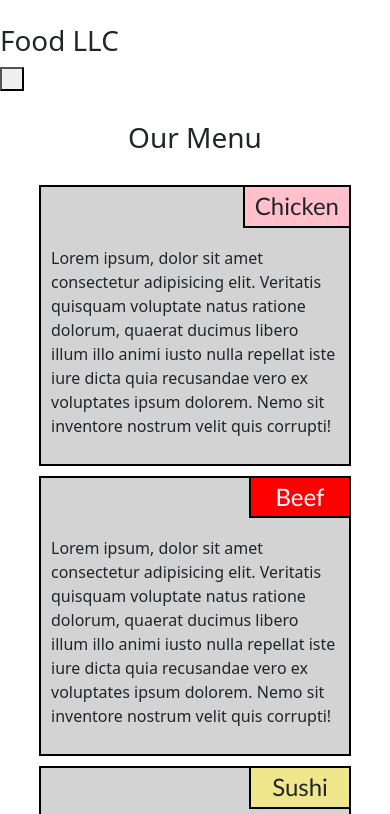
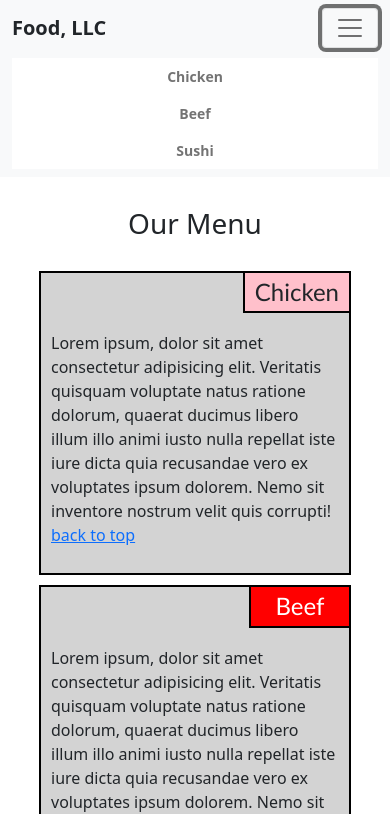
Before and after one commit to Khayy01/Module3, a plain HTML site: page index.html in a window 390 px wide. Both pictures are taken after a click on the button "Toggle navigation". Shown: the top 814 px of the page. Drawn offline with nearby package versions, Linux system fonts and the light colour scheme.

Commit message:
Module3 asssignment

```diff
--- a/index.html
+++ b/index.html
@@ -1,39 +1,112 @@
 <!DOCTYPE html>
 <html lang="en">
 	<head>
-	<meta charset="UTF-8">
-	<meta http-equiv="X-UA-Compatible" content="IE=edge">
-	<meta name="viewport" content="width=device-width, initial-scale=1.0">
-	 <link rel="stylesheet" href="https://cdn.jsdelivr.net/npm/bootstrap@5.0.2/dist/css/bootstrap.min.css" />
-    <link rel="stylesheet" href="https://cdn.jsdelivr.net/npm/bootstrap-icons@1.5.0/font/bootstrap-icons.css" />
+		<meta charset="UTF-8" />
+		<meta http-equiv="X-UA-Compatible" content="IE=edge" />
+		<meta name="viewport" content="width=device-width, initial-scale=1.0" />
+		<link
+			href="https://cdn.jsdelivr.net/npm/bootstrap@5.0.2/dist/css/bootstrap.min.css"
+			rel="stylesheet"
+			integrity="sha384-EVSTQN3/azprG1Anm3QDgpJLIm9Nao0Yz1ztcQTwFspd3yD65VohhpuuCOmLASjC"
+			crossorigin="anonymous"
+		/>
+		<link
+			rel="stylesheet"
+			href="https://cdn.jsdelivr.net/npm/bootstrap-icons@1.5.0/font/bootstrap-icons.css"
+		/>
 		<link rel="stylesheet" href="./styles.css" />
 		<title>Document</title>
 	</head>
 	<body>
+		<nav class="navbar navbar-expand-lg navbar-light bg-light" id="top">
+			<div class="container-fluid">
+				<a class="navbar-brand text-dark fw-bold" href="#web-title"
+					>Food, LLC</a
+				>
+				<button
+					class="navbar-toggler"
+					type="button"
+					data-bs-toggle="collapse"
+					data-bs-target="#navbarNav"
+					aria-controls="navbarNav"
+					aria-expanded="false"
+					aria-label="Toggle navigation"
+				>
+					<span class="navbar-toggler-icon"></span>
+				</button>
+				<div class="collapse navbar-collapse" id="navbarNav">
+					<ul class="navbar-nav text-center">
+						<li class="nav-item">
+							<a
+								class="nav-link"
+								aria-current="page"
+								href="#chicken"
+								>Chicken</a
+							>
+						</li>
+						<li class="nav-item">
+							<a class="nav-link" href="#beef">Beef</a>
+						</li>
+						<li class="nav-item">
+							<a class="nav-link" href="#sushi">Sushi</a>
+						</li>
+					</ul>
+				</div>
+			</div>
+		</nav>
 		<main>
-		<nav>
-			<h1>Food LLC</h1>
-			<button type="button" class="navbar-toggler-icon collapsed" data-toggle="collapse" data-target="#bs-example-navbar-collapse-1" aria-expanded="false"></button>
-		</nav>
 			<h1 id="web-title">Our Menu</h1>
 
 			<section class="section">
 				<div class="col1 col">
-				<h2>Chicken</h2>
-				<p>Lorem ipsum, dolor sit amet consectetur adipisicing elit. Veritatis quisquam voluptate natus ratione dolorum, quaerat ducimus libero illum illo animi iusto nulla repellat iste iure dicta quia recusandae vero ex voluptates ipsum dolorem. Nemo sit inventore nostrum velit quis corrupti!</p>
+					<h2 id="chicken">Chicken</h2>
+					<p>
+						Lorem ipsum, dolor sit amet consectetur adipisicing
+						elit. Veritatis quisquam voluptate natus ratione
+						dolorum, quaerat ducimus libero illum illo animi iusto
+						nulla repellat iste iure dicta quia recusandae vero ex
+						voluptates ipsum dolorem. Nemo sit inventore nostrum
+						velit quis corrupti!
+						<a href="#top" class="bcktop">back to top</a>
+					</p>
 				</div>
 
 				<div class="col2 col">
-				<h2>Beef</h2>
-				<p>Lorem ipsum, dolor sit amet consectetur adipisicing elit. Veritatis quisquam voluptate natus ratione dolorum, quaerat ducimus libero illum illo animi iusto nulla repellat iste iure dicta quia recusandae vero ex voluptates ipsum dolorem. Nemo sit inventore nostrum velit quis corrupti!</p>
+					<h2 id="beef">Beef</h2>
+					<p>
+						Lorem ipsum, dolor sit amet consectetur adipisicing
+						elit. Veritatis quisquam voluptate natus ratione
+						dolorum, quaerat ducimus libero illum illo animi iusto
+						nulla repellat iste iure dicta quia recusandae vero ex
+						voluptates ipsum dolorem. Nemo sit inventore nostrum
+						velit quis corrupti!
+						<a href="#top" class="bcktop">back to top</a>
+					</p>
 				</div>
 
 				<div class="col3 col">
-				<h2>Sushi</h2>
-				<p>Lorem ipsum, dolor sit amet consectetur adipisicing elit. Veritatis quisquam voluptate natus ratione dolorum, quaerat ducimus libero illum illo animi iusto nulla repellat iste iure dicta quia recusandae vero ex voluptates ipsum dolorem. Nemo sit inventore nostrum velit quis corrupti!</p>
+					<h2 id="sushi">Sushi</h2>
+					<p>
+						Lorem ipsum, dolor sit amet consectetur adipisicing
+						elit. Veritatis quisquam voluptate natus ratione
+						dolorum, quaerat ducimus libero illum illo animi iusto
+						nulla repellat iste iure dicta quia recusandae vero ex
+						voluptates ipsum dolorem. Nemo sit inventore nostrum
+						velit quis corrupti!
+						<a href="#top" class="bcktop">back to top</a>
+					</p>
 				</div>
 			</section>
-
 		</main>
+		<script
+			src="https://cdn.jsdelivr.net/npm/@popperjs/core@2.9.2/dist/umd/popper.min.js"
+			integrity="sha384-IQsoLXl5PILFhosVNubq5LC7Qb9DXgDA9i+tQ8Zj3iwWAwPtgFTxbJ8NT4GN1R8p"
+			crossorigin="anonymous"
+		></script>
+		<script
+			src="https://cdn.jsdelivr.net/npm/bootstrap@5.0.2/dist/js/bootstrap.min.js"
+			integrity="sha384-cVKIPhGWiC2Al4u+LWgxfKTRIcfu0JTxR+EQDz/bgldoEyl4H0zUF0QKbrJ0EcQF"
+			crossorigin="anonymous"
+		></script>
 	</body>
 </html>
--- a/styles.css
+++ b/styles.css
@@ -1,18 +1,17 @@
-*{
+* {
 	padding: 0;
 	margin: 0;
 	box-sizing: border-box;
 }
-html{
+html {
 	font-size: 16px;
 }
-#web-title{
+#web-title {
 	text-align: center;
 	margin: 30px;
 	font-size: 175%;
-
 }
-.col{
+.col {
 	background-color: lightgray;
 	border-width: 2px;
 	border-color: black;
@@ -21,12 +20,12 @@ html{
 	margin: 10px auto;
 	line-height: 24px;
 }
-.col>p{
+.col > p {
 	padding: 10px;
 	clear: both;
 	font-size: 100%;
 }
-.col>h2{
+.col > h2 {
 	float: right;
 	border: 2px solid black;
 	border-top: 0;
@@ -34,54 +33,83 @@ html{
 	min-width: 100px;
 	padding: 5px 10px;
 	text-align: center;
-    font-family: 'Gill Sans', 'Gill Sans MT', Calibri, 'Trebuchet MS', sans-serif;
+	font-family: 'Gill Sans', 'Gill Sans MT', Calibri, 'Trebuchet MS',
+		sans-serif;
 	font-size: 150%;
 }
-.col1>h2{
+.col1 > h2 {
 	background-color: pink;
 }
-.col2>h2{
+.col2 > h2 {
 	background-color: red;
 	color: white;
 }
-.col3>h2{
+.col3 > h2 {
 	background-color: khaki;
 }
 
-@media only screen and (min-width:768px) {
-    main{
+.nav-link {
+	font-size: 14px;
+	font-weight: bold;
+	color: black;
+}
+
+.navbar-nav li:last-child {
+	border: none;
+}
+
+#navbarNav {
+	background-color: white;
+	margin-top: 10px;
+}
+
+@media only screen and (min-width: 768px) {
+	main {
 		padding: 0 5%;
 	}
-    .col{
+	.col {
 		width: 100%;
 	}
-    .col1{
+	.col1 {
 		float: left;
 		width: 49%;
 		box-sizing: border-box;
 	}
-    .col2{
+	.col2 {
 		float: right;
 		width: 49%;
 		/* margin-left: 20px; */
 	}
-    .col3{
+	.col3 {
 		clear: both;
 	}
-    h2{
+	h2 {
 		min-width: 150px;
 		padding: 0 10px;
 	}
+	.bcktop {
+		display: none;
+	}
 }
 
+@media only screen and (min-width: 992px) {
+	.navbar-toggler {
+		display: none;
+	}
 
-
-@media only screen and (min-width:992px) {
-    .section{
+	#navbarNav {
+		display: none !important;
+	}
+	.section {
 		display: flex;
 		gap: 10px;
 	}
-    .col1, .col2, .col3{
+	.col1,
+	.col2,
+	.col3 {
 		width: 100%;
 	}
+	.navbar-collapse {
+		display: none !important;
 	}
+}
```
Lines whose indentation alone changed are shown as unchanged.
